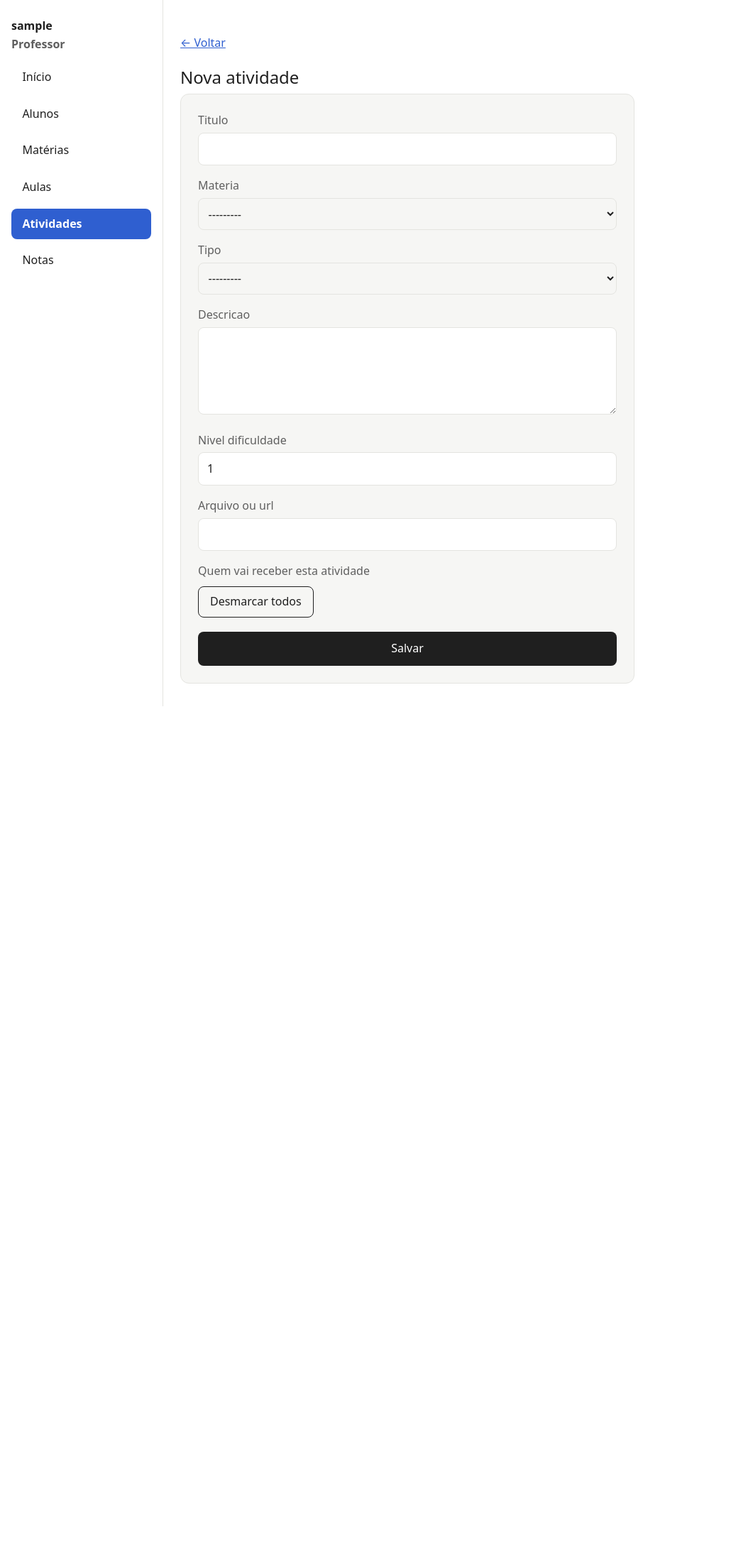
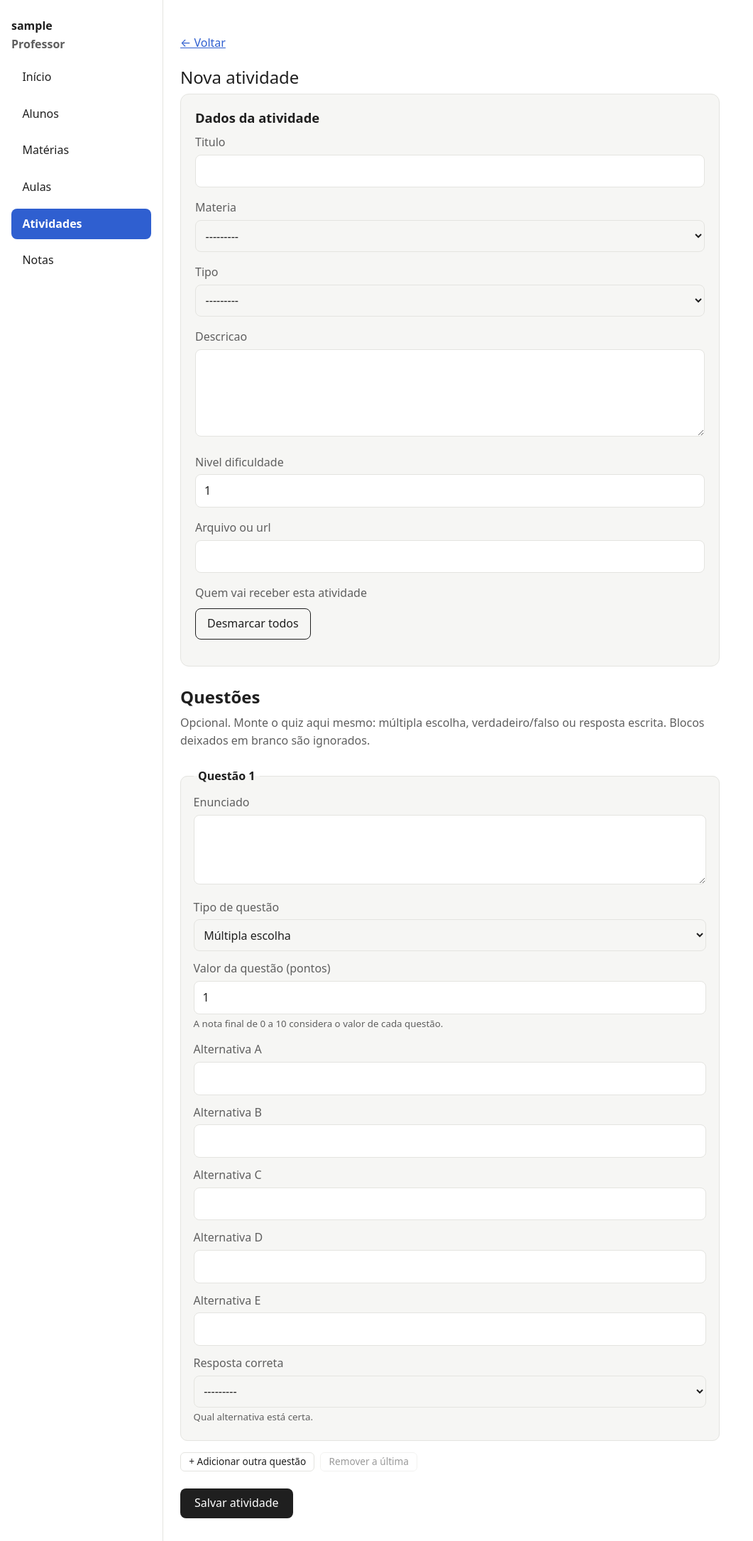
Before and after one commit to AlvesIsaqueP/plataforma-neurodivergentes, a Django app: page /atividades/nova/ in a window 1280 px wide. Shown: the part 65-2236 px from the top of the page at 71% size, without its empty margins (0-1061 px from the left). Before the commit the page ends 1060 px from the top, so only its background shows below. Run offline with Django 5.2, Linux system fonts and the light colour scheme; the visitor is signed in with stand-in values (Sample User, id 1); data that the repository does not hold is empty.

Commit message:
Adicionado quiz, questões de V/F, alternativas e dissertativas

```diff
--- a/atividades/forms.py
+++ b/atividades/forms.py
@@ -93,51 +93,112 @@ class AtividadeForm(_AlunosMixin, forms.ModelForm):
 
 
 class QuestaoForm(forms.ModelForm):
-    opcoes_texto = forms.CharField(
-        label='Opções (uma por linha)', required=False,
-        widget=forms.Textarea(attrs={'rows': 4}),
-        help_text='Só para múltipla escolha.',
-    )
+    LETRAS = 'ABCDE'
+    CORRETAS = [('', '---------')] + [(l, f'Alternativa {l}') for l in LETRAS]
+    GAB = [('', '---------'), ('V', 'Verdadeiro'), ('F', 'Falso')]
+
+    alt_a = forms.CharField(label='Alternativa A', required=False)
+    gab_a = forms.ChoiceField(label='A alternativa A é', required=False, choices=GAB)
+    alt_b = forms.CharField(label='Alternativa B', required=False)
+    gab_b = forms.ChoiceField(label='A alternativa B é', required=False, choices=GAB)
+    alt_c = forms.CharField(label='Alternativa C', required=False)
+    gab_c = forms.ChoiceField(label='A alternativa C é', required=False, choices=GAB)
+    alt_d = forms.CharField(label='Alternativa D', required=False)
+    gab_d = forms.ChoiceField(label='A alternativa D é', required=False, choices=GAB)
+    alt_e = forms.CharField(label='Alternativa E', required=False)
+    gab_e = forms.ChoiceField(label='A alternativa E é', required=False, choices=GAB)
+    correta = forms.ChoiceField(
+        label='Resposta correta', required=False, choices=CORRETAS,
+        help_text='Qual alternativa está certa.')
 
     class Meta:
         model = Questao
-        fields = ['enunciado', 'tipo_resposta', 'resposta_correta']
-        widgets = {'enunciado': forms.Textarea(attrs={'rows': 3})}
-        help_texts = {
-            'resposta_correta': 'Múltipla escolha: copie exatamente uma das opções. '
-                                'Verdadeiro/Falso: escreva Verdadeiro ou Falso. Aberta: deixe em branco.',
+        fields = ['enunciado', 'tipo_resposta', 'peso']
+        widgets = {
+            'enunciado': forms.Textarea(attrs={'rows': 3}),
+            'peso': forms.NumberInput(attrs={'step': '0.5', 'min': '0.5'}),
         }
+        labels = {'peso': 'Valor da questão (pontos)', 'tipo_resposta': 'Tipo de questão'}
+        help_texts = {'peso': 'A nota final de 0 a 10 considera o valor de cada questão.'}
+
+    def __init__(self, *args, **kwargs):
+        super().__init__(*args, **kwargs)
+        campo = self.fields['tipo_resposta']
+        campo.choices = Questao.TIPOS_RESPOSTA
+        campo.initial = 'multipla_escolha'
+        q = self.instance
+        if q.pk and not self.is_bound:
+            if q.tipo_resposta == 'multipla_escolha':
+                for i, texto in enumerate(q.opcoes or []):
+                    if i < len(self.LETRAS):
+                        self.fields[f'alt_{self.LETRAS[i].lower()}'].initial = texto
+                self.fields['correta'].initial = q.letra_correta
+            for letra, texto, gab in q.afirmativas:
+                self.fields[f'alt_{letra.lower()}'].initial = texto
+                self.fields[f'gab_{letra.lower()}'].initial = gab
 
     def clean(self):
         dados = super().clean()
         tipo = dados.get('tipo_resposta')
-        correta = (dados.get('resposta_correta') or '').strip()
-        opcoes = [l.strip() for l in (dados.get('opcoes_texto') or '').splitlines() if l.strip()]
+        correta = dados.get('correta') or ''
+        dados['opcoes_lista'], dados['texto_correto'] = [], ''
+        if (self.instance.pk and tipo and tipo != self.instance.tipo_resposta
+                and self.instance.respostas.exists()):
+            self.add_error('tipo_resposta', 'Esta questão já tem respostas de alunos, então o tipo não pode mudar.')
+            return dados
         if tipo == 'multipla_escolha':
-            if len(opcoes) < 2:
-                self.add_error('opcoes_texto', 'Informe pelo menos 2 opções.')
-            elif correta not in opcoes:
-                self.add_error('resposta_correta', 'A resposta correta precisa ser igual a uma das opções.')
+            textos = {l: (dados.get(f'alt_{l.lower()}') or '').strip() for l in self.LETRAS}
+            preenchidas = [l for l in self.LETRAS if textos[l]]
+            if len(preenchidas) < 2:
+                self.add_error('alt_b', 'Preencha pelo menos duas alternativas.')
+            elif preenchidas != list(self.LETRAS[:len(preenchidas)]):
+                self.add_error('alt_a', 'Preencha as alternativas em ordem, sem pular letras (A, B, C...).')
+            elif correta not in preenchidas:
+                self.add_error('correta', 'Escolha uma das alternativas preenchidas como correta.')
+            else:
+                dados['opcoes_lista'] = [textos[l] for l in preenchidas]
+                dados['texto_correto'] = textos[correta]
         elif tipo == 'verdadeiro_falso':
-            opcoes = ['Verdadeiro', 'Falso']
-            if correta not in opcoes:
-                self.add_error('resposta_correta', 'Escreva Verdadeiro ou Falso.')
-        elif tipo == 'aberta':
-            opcoes, correta = [], ''
-        dados['opcoes_lista'] = opcoes
-        dados['resposta_correta'] = correta
+            textos = {l: (dados.get(f'alt_{l.lower()}') or '').strip() for l in self.LETRAS}
+            preenchidas = [l for l in self.LETRAS if textos[l]]
+            if not preenchidas:
+                self.add_error('alt_a', 'Escreva pelo menos uma afirmação.')
+            elif preenchidas != list(self.LETRAS[:len(preenchidas)]):
+                self.add_error('alt_a', 'Preencha as alternativas em ordem, sem pular letras (A, B, C...).')
+            else:
+                gabs = [dados.get(f'gab_{l.lower()}') or '' for l in preenchidas]
+                faltam = False
+                for l, g in zip(preenchidas, gabs):
+                    if not g:
+                        self.add_error(f'gab_{l.lower()}', 'Marque Verdadeiro ou Falso.')
+                        faltam = True
+                if not faltam:
+                    dados['opcoes_lista'] = [textos[l] for l in preenchidas]
+                    dados['texto_correto'] = ','.join(gabs)
         return dados
 
     def save(self, commit=True):
         q = super().save(commit=False)
         q.opcoes = self.cleaned_data['opcoes_lista'] or None
-        q.resposta_correta = self.cleaned_data['resposta_correta']
+        q.resposta_correta = self.cleaned_data['texto_correto']
         if commit:
             q.save()
         return q
 
 
 class CorrecaoForm(forms.Form):
-    nota = forms.DecimalField(label='Nota (0 a 10)', min_value=0, max_value=10, decimal_places=1)
+    """Uma nota por questão aberta (de 0 até o valor da questão) e um comentário geral."""
+
     comentario = forms.CharField(label='Comentário para o aluno', required=False,
                                  widget=forms.Textarea(attrs={'rows': 3}))
+
+    def __init__(self, abertas, *args, **kwargs):
+        super().__init__(*args, **kwargs)
+        self.abertas = list(abertas)
+        for r in self.abertas:
+            self.fields[f'nota_{r.pk}'] = forms.DecimalField(
+                label=f'Nota da questão (0 a {r.questao.peso:g})', min_value=0,
+                max_value=r.questao.peso, decimal_places=1,
+                initial=r.pontos,
+                widget=forms.NumberInput(attrs={'step': '0.5', 'min': '0', 'max': f'{r.questao.peso:g}'}))
+        self.order_fields([f'nota_{r.pk}' for r in self.abertas] + ['comentario'])
--- a/atividades/templates/atividades/_campos.html
+++ b/atividades/templates/atividades/_campos.html
@@ -1,10 +1,12 @@
 {% for campo in form %}
-<div class="campo">
+{% if campo.is_hidden %}{{ campo }}{% else %}
+<div class="campo" data-campo="{{ campo.name }}">
     <label for="{{ campo.id_for_label }}">{{ campo.label }}</label>
     {% if campo.name == 'alunos' %}<button type="button" class="botao-contorno marcar-todos" data-alvo="{{ campo.html_name }}">Marcar todos</button>{% endif %}
     {{ campo }}
     {% if campo.help_text %}<small class="suave">{{ campo.help_text }}</small>{% endif %}
     {% for erro in campo.errors %}<p class="erro-campo" role="alert">{{ erro }}</p>{% endfor %}
 </div>
+{% endif %}
 {% endfor %}
 {% for erro in form.non_field_errors %}<p class="erro-campo" role="alert">{{ erro }}</p>{% endfor %}
--- /dev/null
+++ b/atividades/templates/atividades/atividade_nova.html
@@ -0,0 +1,49 @@
+{% extends "base.html" %}
+{% load static %}
+{% block titulo %}Nova atividade{% endblock %}
+{% block conteudo %}
+<p><a href="{% url 'atividades' %}">← Voltar</a></p>
+<h1>Nova atividade</h1>
+{% if form.errors or formset.errors or formset.non_form_errors %}<div class="alerta" role="alert">Há campos para corrigir. Veja as mensagens abaixo.</div>{% endif %}
+
+<form method="post" class="formulario-largo">
+    {% csrf_token %}
+    <section class="cartao painel" aria-labelledby="titulo-dados">
+        <h2 id="titulo-dados">Dados da atividade</h2>
+        {% include "atividades/_campos.html" %}
+    </section>
+
+    <section aria-labelledby="titulo-questoes" class="secao-questoes">
+        <h2 id="titulo-questoes">Questões</h2>
+        <p class="suave">Opcional. Monte o quiz aqui mesmo: múltipla escolha, verdadeiro/falso ou resposta escrita. Blocos deixados em branco são ignorados.</p>
+        {{ formset.management_form }}
+        {% for erro in formset.non_form_errors %}<p class="erro-campo" role="alert">{{ erro }}</p>{% endfor %}
+        <div id="lista-questoes">
+            {% for f in formset %}
+            <fieldset class="bloco-questao">
+                <legend>Questão <span class="num">{{ forloop.counter }}</span></legend>
+                {% include "atividades/_campos.html" with form=f %}
+            </fieldset>
+            {% endfor %}
+        </div>
+        <template id="modelo-questao">
+            <fieldset class="bloco-questao">
+                <legend>Questão <span class="num"></span></legend>
+                {% include "atividades/_campos.html" with form=formset.empty_form %}
+            </fieldset>
+        </template>
+        <p class="acoes-pagina">
+            <button type="button" class="botao-pequeno" id="adicionar-questao">+ Adicionar outra questão</button>
+            <button type="button" class="botao-pequeno" id="remover-questao">Remover a última</button>
+        </p>
+    </section>
+
+    <button type="submit" class="botao botao-auto">Salvar atividade</button>
+</form>
+{% endblock %}
+
+{% block scripts %}
+<script src="{% static 'js/marcar-todos.js' %}"></script>
+<script src="{% static 'js/questao-form.js' %}"></script>
+<script src="{% static 'js/questoes-dinamicas.js' %}"></script>
+{% endblock %}
--- a/atividades/templates/atividades/formulario.html
+++ b/atividades/templates/atividades/formulario.html
@@ -3,6 +3,7 @@
 {% block conteudo %}
 <p>{% if voltar_pk %}<a href="{% url voltar voltar_pk %}">← Voltar</a>{% else %}<a href="{% url voltar %}">← Voltar</a>{% endif %}</p>
 <h1>{{ titulo }}</h1>
+{% if aviso %}<p class="mensagem" role="status">{{ aviso }}</p>{% endif %}
 {% if form.errors %}<div class="alerta" role="alert">Há campos para corrigir. Veja as mensagens abaixo.</div>{% endif %}
 <form method="post" class="cartao formulario">
     {% csrf_token %}
@@ -14,4 +15,5 @@
 {% block scripts %}
 {% load static %}
 <script src="{% static 'js/marcar-todos.js' %}"></script>
+<script src="{% static 'js/questao-form.js' %}"></script>
 {% endblock %}
--- a/core/urls.py
+++ b/core/urls.py
@@ -46,6 +46,7 @@ urlpatterns = [
     path('atividades/nova/', paginas.atividade_nova, name='atividade_nova'),
     path('atividades/<int:pk>/', paginas.atividade_detalhe, name='atividade'),
     path('atividades/<int:pk>/excluir/', paginas.atividade_excluir, name='atividade_excluir'),
+    path('questoes/<int:pk>/editar/', paginas.questao_editar, name='questao_editar'),
     path('questoes/<int:pk>/excluir/', paginas.questao_excluir, name='questao_excluir'),
     path('atividades/<int:pk>/atribuir/', paginas.atividade_atribuir, name='atividade_atribuir'),
     path('atividades/<int:pk>/questoes/nova/', paginas.questao_nova, name='questao_nova'),
--- a/static/css/estilo.css
+++ b/static/css/estilo.css
@@ -1057,3 +1057,90 @@ fieldset.campo {
     height: 100%;
     border: 0;
 }
+
+/* ---------- Questões e correção ---------- */
+.alternativas {
+    list-style: none;
+    margin: 0.25rem 0 0.4rem;
+    padding: 0;
+}
+
+.alternativas li {
+    padding: 0.1rem 0;
+}
+
+.item-coluna {
+    flex-direction: column;
+    align-items: stretch;
+    gap: 0.25rem;
+}
+
+.campo-nota {
+    max-width: 260px;
+    margin: 0.4rem 0 0;
+}
+
+.campo[hidden] {
+    display: none;
+}
+
+.item-simples fieldset.campo {
+    border: 0;
+    padding: 0;
+    margin: 0;
+}
+
+.item-simples fieldset.campo legend {
+    font-weight: 600;
+    padding: 0;
+    margin-bottom: 0.25rem;
+}
+
+.acoes-item {
+    display: flex;
+    gap: 0.4rem;
+    flex-shrink: 0;
+}
+
+/* ---------- Nova atividade com questões ---------- */
+.formulario-largo {
+    max-width: 760px;
+}
+
+.formulario-largo .painel {
+    margin-bottom: 1.5rem;
+}
+
+.secao-questoes h2 {
+    margin-bottom: 0.25rem;
+}
+
+.bloco-questao {
+    margin: 0 0 1rem;
+    padding: 0.75rem 1.1rem 0.5rem;
+    background: var(--cartao);
+    border: var(--espessura) solid var(--borda);
+    border-radius: 10px;
+}
+
+.bloco-questao legend {
+    padding: 0 0.4rem;
+    font-weight: 600;
+}
+
+.bloco-questao .campo {
+    margin-bottom: 0.75rem;
+}
+
+.formulario-largo .botao-auto {
+    margin-top: 0.5rem;
+}
+
+.botao-pequeno:disabled {
+    opacity: 0.45;
+    cursor: not-allowed;
+}
+
+.afirmativa { margin: .5rem 0; padding-left: .5rem; border-left: 3px solid var(--borda, #ccc); }
+.afirmativa p { margin: 0 0 .25rem; }
+.afirmativa .opcao { display: inline-flex; margin-right: 1rem; }
--- /dev/null
+++ b/static/js/questao-form.js
@@ -0,0 +1,61 @@
+(function () {
+    // Mostra ou esconde alternativas e resposta correta conforme o tipo de questão.
+    function iniciar(bloco) {
+        var tipo = bloco.querySelector('select[name$="tipo_resposta"]');
+        if (!tipo || tipo.dataset.pronto) return;
+        tipo.dataset.pronto = '1';
+
+        function campo(nome) {
+            return bloco.querySelector('[data-campo="' + nome + '"]');
+        }
+
+        function atualizar() {
+            var t = tipo.value;
+            ['a', 'b', 'c', 'd', 'e'].forEach(function (l) {
+                var alt = campo('alt_' + l), gab = campo('gab_' + l);
+                if (alt) alt.hidden = t === 'aberta';
+                if (gab) gab.hidden = t !== 'verdadeiro_falso';
+            });
+            var correta = campo('correta');
+            if (correta) correta.hidden = t !== 'multipla_escolha';
+            filtrarCorreta();
+        }
+
+        // Só mostra as opções que fazem sentido para o tipo escolhido.
+        function filtrarCorreta() {
+            var sel = bloco.querySelector('select[name$="correta"]');
+            if (!sel) return;
+            var t = tipo.value;
+            Array.prototype.forEach.call(sel.options, function (op) {
+                var v = op.value, ok = true;
+                if (v === '') ok = true;
+                else {
+                    ok = t === 'multipla_escolha';
+                    var alt = bloco.querySelector('[name$="alt_' + v.toLowerCase() + '"]');
+                    if (ok && alt && !alt.value.trim()) ok = false;
+                }
+                op.hidden = !ok;
+                op.disabled = !ok;
+            });
+            var atual = sel.options[sel.selectedIndex];
+            if (atual && atual.disabled) sel.value = '';
+        }
+
+        bloco.querySelectorAll('input[name*="alt_"]').forEach(function (i) {
+            i.addEventListener('input', filtrarCorreta);
+        });
+
+        tipo.addEventListener('change', atualizar);
+        atualizar();
+    }
+
+    window.iniciarBlocoQuestao = iniciar;
+
+    var blocos = document.querySelectorAll('.bloco-questao');
+    if (blocos.length) {
+        blocos.forEach(iniciar);
+    } else {
+        var form = document.querySelector('select[name$="tipo_resposta"]');
+        if (form) iniciar(form.closest('form'));
+    }
+})();
--- /dev/null
+++ b/static/js/questoes-dinamicas.js
@@ -0,0 +1,39 @@
+(function () {
+    var lista = document.getElementById('lista-questoes');
+    var modelo = document.getElementById('modelo-questao');
+    var total = document.getElementById('id_q-TOTAL_FORMS');
+    var adicionar = document.getElementById('adicionar-questao');
+    var remover = document.getElementById('remover-questao');
+    if (!lista || !modelo || !total) return;
+
+    function numerar() {
+        lista.querySelectorAll('.bloco-questao').forEach(function (bloco, i) {
+            var num = bloco.querySelector('.num');
+            if (num) num.textContent = i + 1;
+        });
+        remover.disabled = lista.querySelectorAll('.bloco-questao').length <= 1;
+    }
+
+    adicionar.addEventListener('click', function () {
+        var n = parseInt(total.value, 10);
+        var caixa = document.createElement('div');
+        caixa.innerHTML = modelo.innerHTML.replace(/__prefix__/g, n);
+        var bloco = caixa.firstElementChild;
+        lista.appendChild(bloco);
+        total.value = n + 1;
+        if (window.iniciarBlocoQuestao) window.iniciarBlocoQuestao(bloco);
+        numerar();
+        var primeiro = bloco.querySelector('textarea, input:not([type=hidden])');
+        if (primeiro) primeiro.focus();
+    });
+
+    remover.addEventListener('click', function () {
+        var blocos = lista.querySelectorAll('.bloco-questao');
+        if (blocos.length <= 1) return;
+        lista.removeChild(blocos[blocos.length - 1]);
+        total.value = parseInt(total.value, 10) - 1;
+        numerar();
+    });
+
+    numerar();
+})();
```
Also changed, not shown: atividades/models.py (+70 -0 lines), atividades/templates/atividades/atividade_aluno.html (+24 -8 lines), atividades/templates/atividades/atividade_professor.html (+11 -2 lines), atividades/templates/atividades/corrigir.html (+39 -17 lines), atividades/views_web.py (+70 -27 lines), atividades/migrations/0006_questao_peso_resposta_pontos.py (added).
